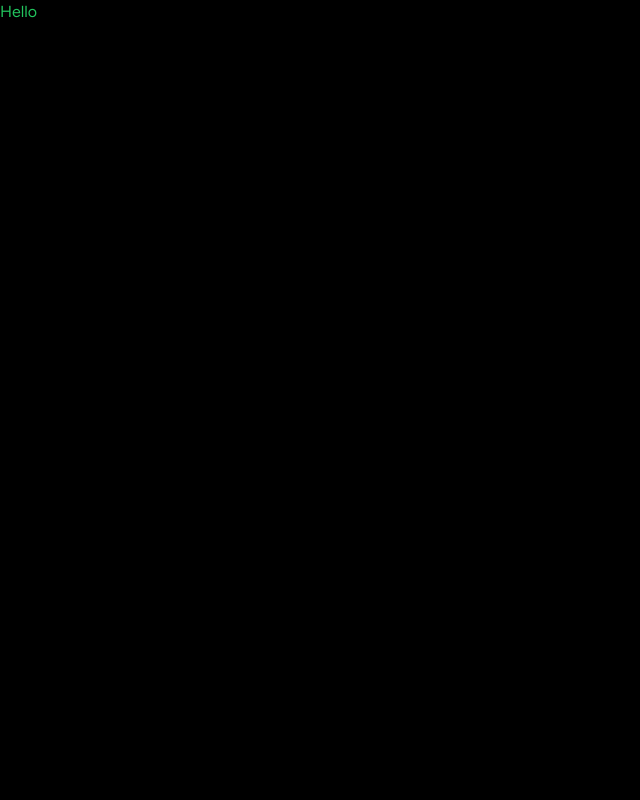
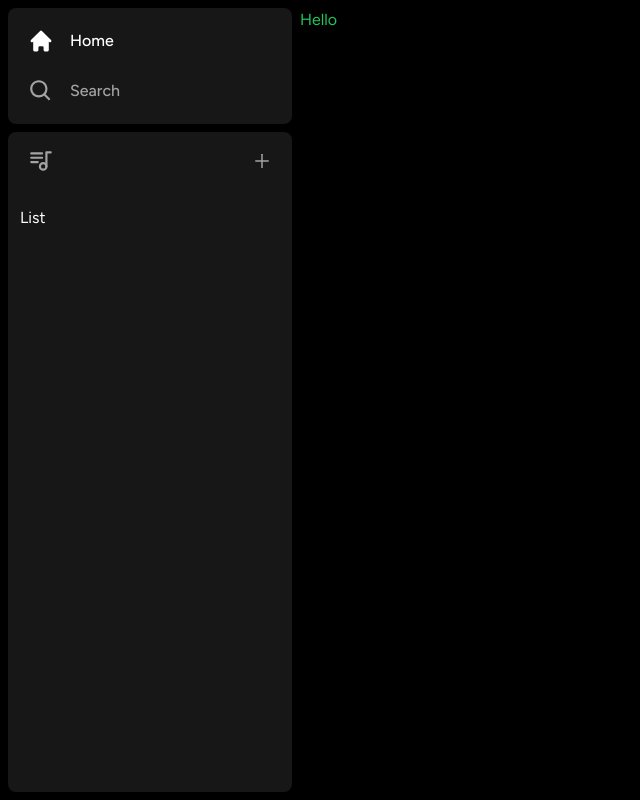
Before and after one commit to saeyesss/nextjs-fullstack-spotify, a Next.js app: page / in a window 1280 px wide. Shown: the whole page, without its empty margins (0-640 px from the left). Built offline with nearby package versions, Linux system fonts and the light colour scheme.

Commit message:
added Sidebar and related components

```diff
--- a/app/layout.tsx
+++ b/app/layout.tsx
@@ -1,3 +1,4 @@
+import Sidebar from '@/components/Sidebar';
 import './globals.css';
 import { Figtree } from 'next/font/google';
 
@@ -15,7 +16,9 @@
 }) {
   return (
     <html lang='en'>
-      <body className={font.className}>{children}</body>
+      <body className={font.className}>
+        <Sidebar>{children}</Sidebar>
+      </body>
     </html>
   );
 }
--- /dev/null
+++ b/components/Box.tsx
@@ -0,0 +1,26 @@
+import React from 'react';
+import { twMerge } from 'tailwind-merge';
+
+interface BoxProps {
+  children: React.ReactNode;
+  className?: string;
+}
+const Box: React.FC<BoxProps> = ({ children, className }) => {
+  return (
+    <div
+      className={twMerge(
+        `
+  bg-neutral-900
+  rounded-lg
+  h-fit
+  w-full
+    `,
+        className
+      )}
+    >
+      {children}
+    </div>
+  );
+};
+
+export default Box;
--- /dev/null
+++ b/components/Library.tsx
@@ -0,0 +1,28 @@
+import React from 'react';
+import { TbPlaylist } from 'react-icons/tb';
+import { AiOutlinePlus } from 'react-icons/ai';
+
+const Library = () => {
+  const onClick = () => {
+    // TODO: Handle upload
+  };
+  return (
+    <div className='flex flex-col'>
+      <div className='flex items-center justify-between px-5 py-4'>
+        <div className='inline-flex items-center gap-x-2'>
+          <TbPlaylist className='text-neutral-400' size={26} />
+          <p className='font-medium text-neutral-400 text-md'> </p>
+        </div>
+        <AiOutlinePlus
+          onClick={onClick}
+          size={20}
+          className='text-neutral-400 cursor-pointer hover:text-white transition
+        '
+        />
+      </div>
+      <div className='flex flex-col gap-y-2 mt-4 px-3'> List</div>
+    </div>
+  );
+};
+
+export default Library;
--- /dev/null
+++ b/components/Sidebar.tsx
@@ -0,0 +1,51 @@
+'use client';
+import React, { useMemo } from 'react';
+import { usePathname } from 'next/navigation';
+import { HiHome } from 'react-icons/hi';
+import { BiSearch } from 'react-icons/bi';
+
+import Box from './Box';
+import SidebarItem from './SidebarItem';
+import Library from './Library';
+interface SidebarProps {
+  children: React.ReactNode;
+}
+const Sidebar: React.FC<SidebarProps> = ({ children }) => {
+  const pathname = usePathname();
+  const routes = useMemo(
+    () => [
+      {
+        icon: HiHome,
+        label: 'Home',
+        active: pathname !== 'search',
+        href: '/',
+      },
+      {
+        icon: BiSearch,
+        label: 'Search',
+        active: pathname === 'search',
+        href: '/search',
+      },
+    ],
+    [pathname]
+  );
+  return (
+    <div className='flex h-full '>
+      <div className='hidden md:flex flex-col gap-y-2 bg-black h-full w-[300px] p-2'>
+        <Box>
+          <div className='flex flex-col gap-y-4 px-5 py-4'>
+            {routes.map((item) => {
+              return <SidebarItem key={item.label} {...item} />;
+            })}
+          </div>
+        </Box>
+        <Box className='overflow-y-auto h-full'>
+          <Library />
+        </Box>
+      </div>
+      <main className='h-full flex-1 overflow-y-auto py-2'>{children}</main>
+    </div>
+  );
+};
+
+export default Sidebar;
--- /dev/null
+++ b/components/SidebarItem.tsx
@@ -0,0 +1,47 @@
+import Link from 'next/link';
+import React from 'react';
+import { IconType } from 'react-icons';
+import { twMerge } from 'tailwind-merge';
+
+interface SidebarItemProps {
+  icon: IconType;
+  label: string;
+  active?: boolean;
+  href: string;
+}
+
+const SidebarItem: React.FC<SidebarItemProps> = ({
+  icon: Icon,
+  label,
+  active,
+  href,
+}) => {
+  return (
+    <Link
+      href={href}
+      className={twMerge(
+        `
+    flex
+    flex-row
+    h-auto
+    items-center
+    w-full
+    gap-x-4
+    text-md
+    font-medium
+    cursor-pointer
+    hover:text-white
+    transition
+    text-neutral-400
+    py-1
+    `,
+        active && 'text-white'
+      )}
+    >
+      <Icon size={26} />
+      <p className='truncate w-100'>{label}</p>
+    </Link>
+  );
+};
+
+export default SidebarItem;
--- a/package.json
+++ b/package.json
@@ -19,6 +19,8 @@
     "postcss": "8.4.24",
     "react": "18.2.0",
     "react-dom": "18.2.0",
+    "react-icons": "^4.9.0",
+    "tailwind-merge": "^1.13.2",
     "tailwindcss": "3.3.2",
     "typescript": "5.1.3"
   }
```
Also changed, not shown: 1 other file (tests, documents, lock files or other folders).
